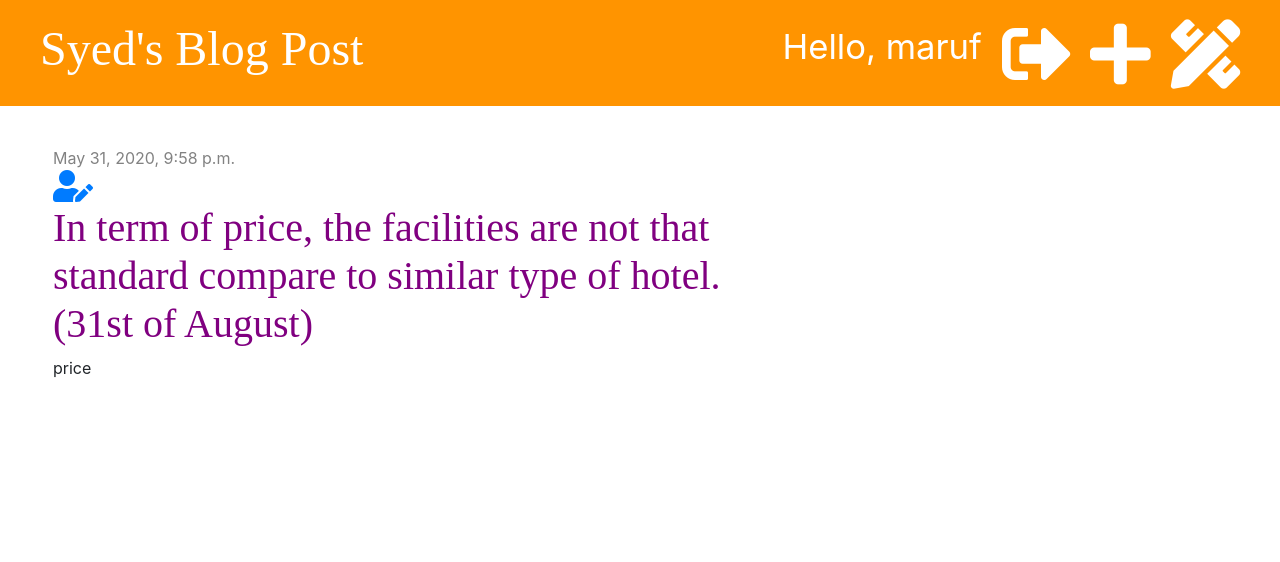
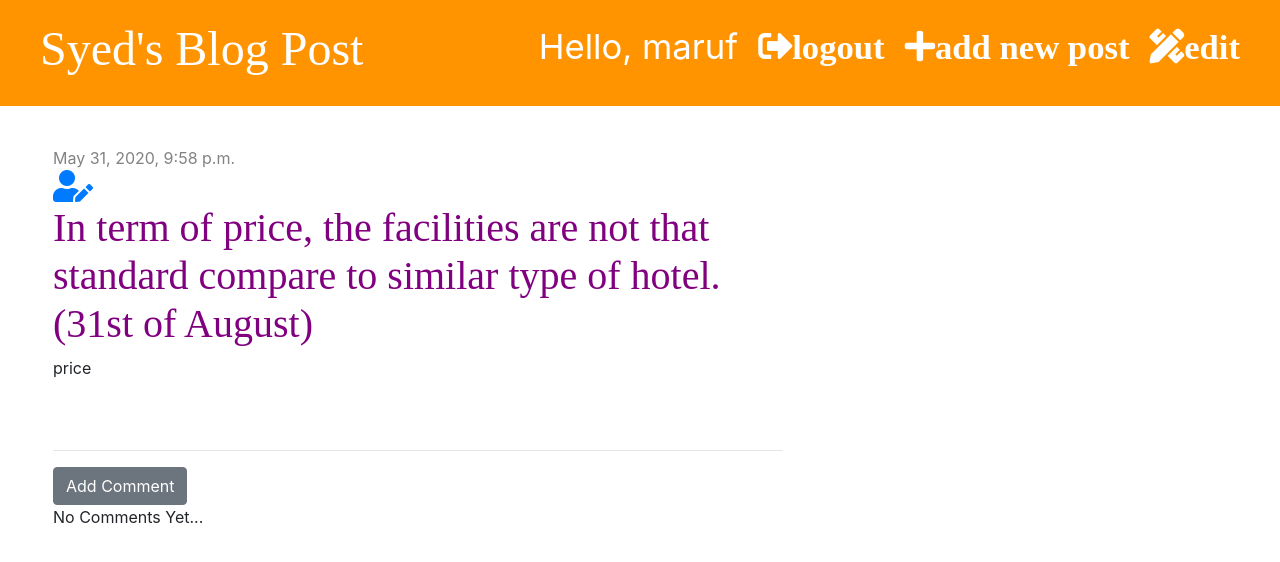
Before and after one commit to syed1972/my_django_project, a Django app: page /post/3/ in a window 1280 px wide. Shown: the top 562 px of the page. Run offline with Django 3.2, Linux system fonts and the light colour scheme; a user stored in the database is signed in; data comes from the database, SQL or seed files in the repository; both versions use the stored data as it was after the commit; some libraries are stand-ins or nearby versions; some web fonts are replaced.

Commit message:
Add features on comment on  blog  post

```diff
--- a/blog/admin.py
+++ b/blog/admin.py
@@ -1,5 +1,6 @@
 from django.contrib import admin
-from .models import Post
+from .models import Post,Comment
 
 # Register your models here.
 admin.site.register(Post)
+admin.site.register(Comment)
--- a/blog/models.py
+++ b/blog/models.py
@@ -15,3 +15,12 @@ class Post(models.Model):
 
     def __str__(self):
         return self.title
+
+class Comment(models.Model):
+    post=models.ForeignKey('blog.Post',on_delete=models.CASCADE,related_name='comments')
+    auther=models.CharField(max_length=200)
+    text=models.TextField()
+    created_date=models.DateTimeField(default=timezone.now)
+
+    def __str__(self):
+        return self.text
--- a/blog/static/css/blog.css
+++ b/blog/static/css/blog.css
@@ -43,8 +43,15 @@ h1,h2,h3,h4 {
 }
 
 .top-menu , .top-menu:hover {
+
     color: #ffffff;
     float: right;
     font-size: 26pt;
     margin-right: 20px;
 }
+.comment {
+
+    margin: 20px 0px 20px 20px;
+
+
+}
--- a/blog/templates/blog/base.html
+++ b/blog/templates/blog/base.html
@@ -14,14 +14,14 @@
 <body>
     <div class="page-header">
     {% if user.is_authenticated %}
-        <a href="{% url 'post_draft_list' %}" class="top-menu"><i class="fas fa-pencil-ruler fa-2x"></i></a>
-        <a href="{% url 'post_new' %}" class="top-menu"><i class="fas fa-plus fa-2x"></i></a>
-        <a href="{% url 'logout' %}" class="top-menu"><i class="fas fa-sign-out-alt fa-2x"></i></a>
+        <a href="{% url 'post_draft_list' %}" class="top-menu"><i class="fas fa-pencil-ruler fa-1x">edit</i></a>
+        <a href="{% url 'post_new' %}" class="top-menu"><i class="fas fa-plus fa-1x">add new post</i></a>
+        <a href="{% url 'logout' %}" class="top-menu"><i class="fas fa-sign-out-alt fa-1x">logout</i></a>
         <p class="top-menu"> Hello, {{user.username}} </p>
         <!-- <small><a href="{% url 'logout' %}"> Logout </a></small> -->
 
     {% else %}
-        <a href="{% url 'login' %}" class="top-menu"><i class="fas fa-sign-in-alt fa-2x"></i></a>
+        <a href="{% url 'login' %}" class="top-menu"><i class="fas fa-sign-in-alt fa-1x"></i></a>
 
 
     {% endif %}
--- a/blog/templates/blog/post_detail.html
+++ b/blog/templates/blog/post_detail.html
@@ -17,4 +17,19 @@
         <h1>{{post.title}}</h1>
         <p>{{post.text|linebreaksbr}}</p>
     </div>
+
+    <hr>
+    <a href="{% url 'add_comment_to_post' pk=post.pk %}"class="btn btn-secondary">Add Comment</a>
+    {% for comment in post.comments.all %}
+    <div class='comment'>
+        <div class="date">
+            {{comment.created_date}}
+        </div>
+        <strong>{{comment.auther}}</strong>
+        <p> {{comment.text }}</p>
+    </div>
+    {% empty %}
+        <p>No Comments Yet...</p>
+
+    {% endfor %}
 {% endblock %}
--- a/blog/urls.py
+++ b/blog/urls.py
@@ -11,6 +11,8 @@ urlpatterns = [
     path('drafts/', views.post_draft_list, name='post_draft_list'),
     path('post/<int:pk>/publish',views.post_publish, name='post_publish'),
 
+    path('post/<int:pk>/comment/',views.add_comment_to_post, name='add_comment_to_post'),
+
     # path('accounts/logout/', LogoutView.as_view(), name='logout', kwargs={'next_page': 'logout'}),
 
 
--- a/blog/views.py
+++ b/blog/views.py
@@ -2,7 +2,7 @@ from django.shortcuts import render, get_object_or_404, redirect
 from django.contrib.auth.decorators import login_required
 from django.utils import timezone
 from .models import Post
-from .forms import PostForm
+from .forms import PostForm,CommentForm
 
 # Create your views here.
 def post_list(request):
@@ -56,3 +56,18 @@ def post_publish(request,pk):
     post=get_object_or_404(Post,pk=pk)
     post.publish()
     return redirect('post_detail', pk=post.pk)
+
+def add_comment_to_post(request, pk):
+    post= get_object_or_404(Post, pk=pk)
+    if request.method == 'POST':
+        form = CommentForm(request.POST)
+        if form.is_valid():
+            comment=form.save(commit=False)
+            comment.auther=request.user
+            comment.post=post
+            comment.save()
+            return redirect('post_detail', pk=post.pk)
+    else:
+        form =CommentForm()
+
+    return render(request,'blog/add_comment_to_post.html',{'form':form })
```
Also changed, not shown: blog/forms.py (+6 -1 lines), blog/templates/blog/add_comment_to_post.html (added, +14 -0 lines), blog/migrations/0002_comment.py (added), db.sqlite3.
